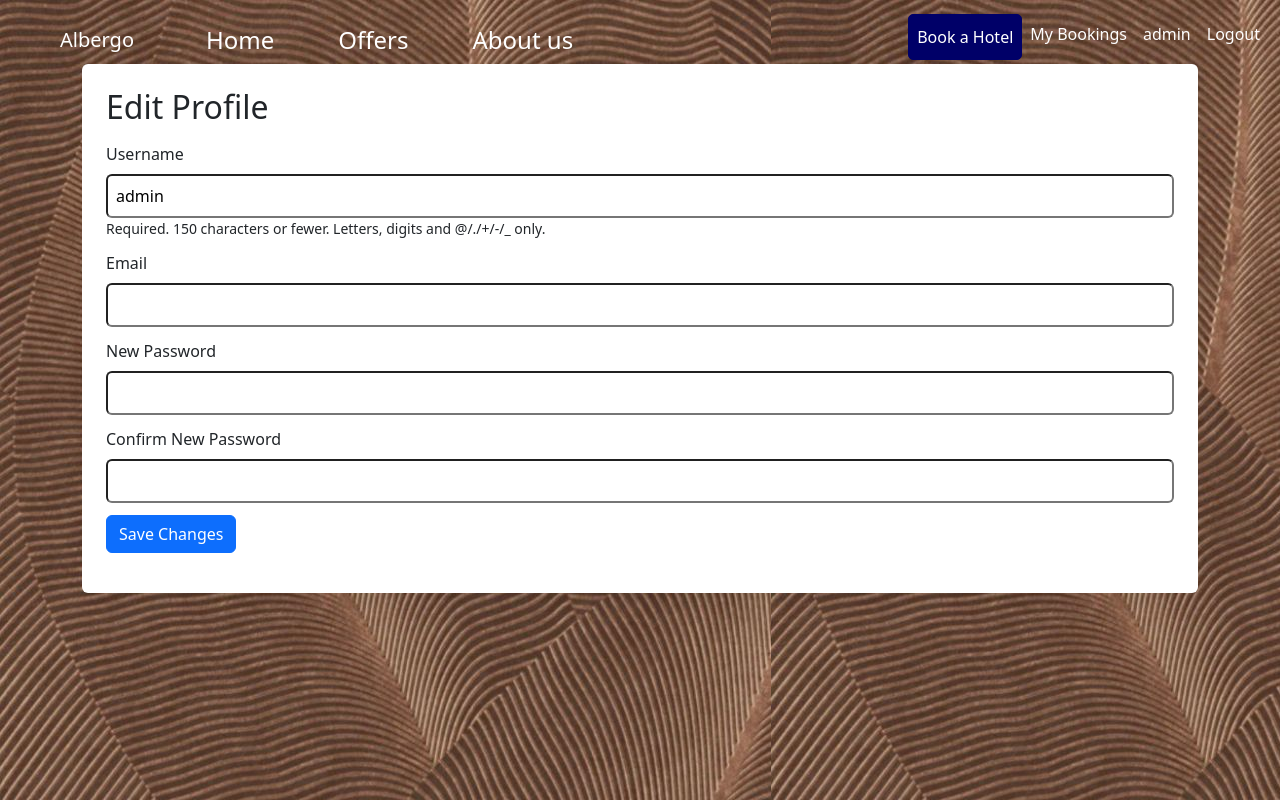
After one commit to jammy-8/project4, a Django app: page /edit_profile/ in a window 1280 px wide. The commit adds this page. Run offline with Django 5.2, Linux system fonts and the light colour scheme; a user stored in the database is signed in.

Commit message:
Added Login, Sign up Functionality. Updated Booking functionality to integrate with user. Enabled users to update their profile, and manage booking including edit and delete

```diff
--- /dev/null
+++ b/booking/hBooking/hotelBooking/forms.py
@@ -0,0 +1,56 @@
+from django import forms
+from django.contrib.auth.forms import UserCreationForm
+from django.contrib.auth.models import User
+
+class CustomUserCreationForm(UserCreationForm):
+    first_name = forms.CharField(max_length=30, required=True)
+    last_name = forms.CharField(max_length=30, required=True)
+    email = forms.EmailField(required=False)
+
+    class Meta:
+        model = User
+        fields = (
+            'username',
+            'first_name',
+            'last_name',
+            'email',
+            'password1',
+            'password2',
+        )
+
+class ProfileForm(forms.ModelForm):
+    password1 = forms.CharField(
+        widget=forms.PasswordInput,
+        required=False,
+        label='New Password'
+    )
+
+    password2 = forms.CharField(
+        widget=forms.PasswordInput,
+        required=False,
+        label='Confirm New Password'
+    )
+
+    class Meta:
+        model = User
+        fields = ['username', 'email']
+
+    def clean(self):
+        cleaned = super().clean()
+
+        p1 = cleaned.get('password1')
+        p2 = cleaned.get('password2')
+
+        if p1 or p2:
+            if p1 != p2:
+                raise forms.ValidationError('Password mismatch')
+
+        return cleaned
+
+    def clean_username(self):
+        username = self.cleaned_data.get('username')
+
+        if User.objects.filter(username = username).exclude(pk=self.instance.pk).exists():
+            raise forms.ValidationError('Username has been taken')
+
+        return username
--- a/booking/hBooking/hotelBooking/static/hBooking/styles.css
+++ b/booking/hBooking/hotelBooking/static/hBooking/styles.css
@@ -152,3 +152,198 @@ body {
     padding-top: 5%;
     margin-top: 10%;
 }
+
+.login-wrapper {
+    display:flex;
+    justify-content:center;
+    align-items: center;
+    padding:2rem 1rem;
+    margin-top: 10%;
+}
+
+.login-panel {
+    width:100%;
+    max-width:420px;
+    background:#fff;
+    padding:1.5rem;
+    border-radius:6px;
+    box-shadow:0 6px 20px rgba(0,0,0,0.08)
+}
+
+.login-panel h2 {
+    margin-top:0;
+    margin-bottom:1rem
+}
+
+.login-panel .form-group{
+    margin-bottom:0.75rem
+}
+
+.login-panel .form-control{
+    width:100%;
+    padding:0.5rem;
+    border:1px solid #ddd;
+    border-radius:4px
+}
+
+.login-panel .form-actions{
+    display:flex;gap:0.5rem;
+    align-items:center;
+    margin-top:0.75rem
+}
+
+.messages{
+    list-style:none;
+    padding:0;
+    margin:0 0 0.75rem 0
+}
+
+.message{
+    padding:0.5rem;
+    border-radius:4px
+}
+
+.message.error{
+    background:#fff1f0;
+    border:1px solid #ffd1d1;
+    color:#7a1a1a
+}
+
+.message.success{
+    background:#f0fff4;
+    border:1px solid #c8ffc9;
+    color:#0b5d2e
+}
+
+.form-group input,
+.form-group textarea {
+  width: 100%;
+  border-radius: 6px;
+  padding: 8px;
+}
+
+.form-popup {
+  position: fixed;
+  left: 50%;
+  top: 15%;
+  transform: translateX(-50%) translateY(-8px);
+  background: var(--bs-body-bg);
+  color: var(--bs-body-color);
+  border: 1px solid rgba(0,0,0,0.08);
+  padding: 1rem 1.25rem;
+  border-radius: 0.5rem;
+  box-shadow: 0 8px 24px rgba(0,0,0,0.12);
+  z-index: 9999;
+  min-width: 260px;
+  max-width: calc(100% - 2rem);
+  text-align: center;
+  opacity: 0;
+  visibility: hidden;
+  transition: opacity 0.3s ease, transform 0.3s ease, visibility 0.3s;
+  pointer-events: none;
+}
+
+.form-popup.visible {
+  opacity: 1;
+  visibility: visible;
+  transform: translateX(-50%) translateY(0);
+  pointer-events: auto;
+}
+
+.form-popup.hidden { display: none; }
+
+.form-popup .popup-content {
+  font-weight: 600;
+  color: var(--bs-danger-text-emphasis, #d9534f);
+}
+
+.signup-wrapper {
+  display: flex;
+  flex-direction: center;
+  align-items: center;
+  padding:4rem 4rem;
+}
+
+ .signup-panel {
+    width:100%;
+    background:#fff;
+    padding:1.5rem;
+    border-radius:6px;
+    box-shadow:0 6px 20px rgba(0,0,0,0.08)
+}
+
+.signup-panel h2 {
+    margin-top:0;
+    margin-bottom:1rem
+}
+
+.signup-panel .form-group{
+    margin-bottom:0.75rem
+}
+
+.signup-panel .form-control{
+    width:100%;
+    padding:0.5rem;
+    border:1px solid #ddd;
+    border-radius:4px
+}
+
+.signup-panel .form-actions{
+    display:flex;gap:0.5rem;
+    align-items:center;
+    margin-top:0.75rem
+}
+
+.profile-wrapper {
+  display: flex;
+  flex-direction: center;
+  align-items: center;
+  /* padding:4rem 4rem; */
+  margin-top: 5%;
+}
+
+ .profile-panel {
+    width:100%;
+    background:#fff;
+    padding:1.5rem;
+    border-radius:6px;
+    box-shadow:0 6px 20px rgba(0,0,0,0.08)
+}
+
+.profile-panel h2 {
+    margin-top:0;
+    margin-bottom:1rem
+}
+
+.profile-panel .form-group{
+    margin-bottom:0.75rem
+}
+
+.profile-panel .form-control{
+    width:100%;
+    padding:0.5rem;
+    border:1px solid #ddd;
+    border-radius:4px
+}
+
+.profile-panel .form-actions{
+    display:flex;gap:0.5rem;
+    align-items:center;
+    margin-top:0.75rem
+}
+
+.booking-wrapper {
+  /* display: flex; */
+  /* flex-direction: center; */
+  /* align-items: center; */
+  padding-top: 7%;
+  width: 25%;
+}
+
+.empty-wrapper {
+  /* display: flex; */
+  /* flex-direction: center; */
+  /* align-items: center; */
+  padding-top: 10%;
+  width: 25%;
+}
--- a/booking/hBooking/hotelBooking/templates/hBooking/base.html
+++ b/booking/hBooking/hotelBooking/templates/hBooking/base.html
@@ -5,8 +5,9 @@
         <title>Albergo</title>
         <link href="https://cdn.jsdelivr.net/npm/bootstrap@5.3.8/dist/css/bootstrap.min.css" rel="stylesheet" integrity="sha384-sRIl4kxILFvY47J16cr9ZwB07vP4J8+LH7qKQnuqkuIAvNWLzeN8tE5YBujZqJLB" crossorigin="anonymous">
         <link rel="stylesheet" type="text/css" href="{% static 'hBooking/styles.css' %}">
+        <script src="https://cdn.jsdelivr.net/npm/bootstrap@5.3.8/dist/js/bootstrap.bundle.min.js"></script>
     </head>
-    <body>
+    <body data-is-auth="{% if request.user.is_authenticated %}true{% else %}false {% endif %}">
         <header>
             {% include 'hBooking/navbar.html' %}
         </header>
--- /dev/null
+++ b/booking/hBooking/hotelBooking/templates/hBooking/edit_profile.html
@@ -0,0 +1,57 @@
+{% extends "hBooking/base.html" %}
+{% load static %}
+{% block title %}Edit Profile{% endblock %}
+
+{% block content %}
+
+<div class="container profile-wrapper">
+  <div class="profile-panel">
+    <h2>Edit Profile</h2>
+
+    {% if messages %}
+        {% for message in messages %}
+            <div class="alert alert-{{ message.tags }}" role="alert">{{ message }}</div>
+        {% endfor %}
+    {% endif %}
+
+    <form method="post" id="profile-form" action="{% url 'update_profile' %}">
+        {% csrf_token %}
+
+        <div class="form-group">
+            <label for="id_username" class="form-label">Username</label>
+            <div class="edit-form">{{ form.username }}</div>
+            {% if form.username.help_text %}
+                <small id="id_username_helptext" class="help_text">{{ form.username.help_text }}</small>
+            {% endif %}
+        </div>
+
+        <div class="form-group">
+            <label for="id_email" class="form-label">Email</label>
+            <div class="edit-form">{{ form.email }}</div>
+        </div>
+
+        <!-- <div class="mb-3">
+            <label for="id_phone_number" class="form-label">Phone Number (optional)</label>
+            <div class="edit-form"></div>
+        </div> -->
+
+        <div class="form-group">
+            <label for="password1" class="form-label">New Password</label>
+            <div class="edit-form">{{ form.password1 }}</div>
+            {% if form.password1.help_text %}
+                <small id="id_password1_helptext" class="help_text">{{ form.password1.help_text }}</small>
+            {% endif %}
+        </div>
+
+        <div class="form-group">
+            <label for="password2" class="form-label">Confirm New Password</label>
+            <div class="edit-form">{{ form.password2 }}</div>
+            {% if form.password2.help_text %}
+                <small id="id_password2_helptext" class="help_text">{{ form.password2.help_text }}</small>
+            {% endif %}
+        </div>
+
+        <button type="submit" name="save-profile" class="btn btn-primary">Save Changes</button>
+    </form>
+</div>
+{% endblock %}
--- a/booking/hBooking/hotelBooking/templates/hBooking/navbar.html
+++ b/booking/hBooking/hotelBooking/templates/hBooking/navbar.html
@@ -15,9 +15,25 @@
         <li class="nav-item fs-4">
           <a class="nav-link nav-animate text-white ms-5" href="#about-us">About us</a>
         </li>
+
+        {% if user.is_authenticated %}
         <li class="nav-item ms-auto">
           <a class="nav-link book-hotel text-white" href="{% url 'booking' %}">Book a Hotel</a>
         </li>
+        <li class="nav-item">
+          <a class="nav-link text-white" href="{% url 'my_bookings' %}">My Bookings</a>
+        </li>
+        <li class="nav-item">
+          <a class="nav-link edit_profile text-white" href="{% url 'edit_profile' %}"> {{ user.username }} </a>
+        </li>
+        <li class="nav-item">
+          <a class="nav-link logout text-white" href="{% url 'logout' %}">Logout</a>
+        </li>
+        {% else %}
+        <li class="nav-item ms-auto">
+          <a class="nav-link login text-white" href="{% url 'login' %}">Login</a>
+        </li>
+        {% endif %}
       </ul>
     </div>
   </div>
--- a/booking/hBooking/hotelBooking/urls.py
+++ b/booking/hBooking/hotelBooking/urls.py
@@ -3,7 +3,16 @@ from . import views
 
 urlpatterns = [
     path('', views.index , name='index'),
-    path('booking', views.booking_view, name='booking'),
-    path('hotelBooking', views.hotelBooking, name='hotelBooking'),
-    path('booking_success', views.booking_success, name='booking_success'),
+    path('booking/', views.booking_view, name='booking'),
+    path('hotelBooking/', views.hotelBooking, name='hotelBooking'),
+    path('booking_success/', views.booking_success, name='booking_success'),
+    path('login/', views.login_view, name='login'),
+    path('signup/', views.signup_view, name='signup'),
+    path('logout/', views.logout_view, name='logout'),
+    path('edit_profile/', views.edit_profile_view, name='edit_profile'),
+    path('edit_profile/update_profile', views.update_profile_view, name='update_profile'),
+    path('my_bookings/', views.my_bookings, name='my_bookings'),
+    path('my_bookings/update_bookings/<int:booking_id>/', views.update_booking_view, name='update_bookings'),
+    path('my_booking/delete/<int:booking_id>/', views.delete_booking_view, name='delete_booking')
+
 ]
--- a/booking/hBooking/hotelBooking/views.py
+++ b/booking/hBooking/hotelBooking/views.py
@@ -2,9 +2,13 @@ from django.shortcuts import render, redirect
 from django.contrib import messages
 from django.db import models
 from django.http import HttpResponse
+from django.shortcuts import get_object_or_404
 import base64
 from io import BytesIO
-from .models import booking, hotelTypes
+from .forms import CustomUserCreationForm, ProfileForm
+from .models import booking, hotelTypes, User
+from django.contrib.auth.decorators import login_required
+from django.contrib.auth import  authenticate, login, logout, update_session_auth_hash
 
 try:
     from PIL import Image
@@ -58,14 +62,56 @@ def index(request):
         })
     return render(request, 'hBooking/index.html', {'hotelTypesList': hotelTypesList})
 
+def login_view(request):
+    if request.user.is_authenticated:
+        return redirect('index')
+
+    if request.method == 'POST':
+        username = request.POST.get('username')
+        password = request.POST.get('password')
+        user = authenticate(request, username=username, password=password)
+        if user:
+            login(request, user)
+            messages.success(request, f'Welcome back, {user.username}!')
+            next_url = request.POST.get('next') or request.GET.get('next') or 'index'
+            return redirect(next_url)
+        else:
+            messages.error(request, 'Invalid username or password')
+
+    return render(request, 'hBooking/login.html')
+
+def signup_view(request):
+    if request.user.is_authenticated:
+        return redirect('index')
+
+    if request.method == 'POST':
+        form = CustomUserCreationForm(request.POST)
+        if form.is_valid():
+            user = form.save()
+            username = form.cleaned_data.get('username')
+            raw_password = form.cleaned_data.get('password1')
+            user = authenticate(request, username=username, password=raw_password)
+            login(request, user)
+            messages.success(request, 'Account created successfully. Welcome!')
+            return redirect('login')
+        else:
+            messages.error(request, 'Please correct the errors below.')
+    else:
+        form = CustomUserCreationForm()
+
+    return render(request, 'hBooking/signup.html', {'form': form})
+
+
+def logout_view(request):
+    logout(request)
+    messages.info(request, 'You have been logged out.')
+    return redirect('index')
+
+@login_required
 def booking_view(request):
     hotel_types = hotelTypes.objects.all()
 
     if request.method == 'POST':
-        first_name = request.POST.get('firstname')
-        last_name = request.POST.get('lastname')
-        email = request.POST.get('email')
-        phone_number = request.POST.get('phone')
         check_in_date = request.POST.get('check-in')
         check_out_date = request.POST.get('check-out')
         hotel_type_id = request.POST.get('room')
@@ -73,10 +119,7 @@ def booking_view(request):
         hotel_type = hotelTypes.objects.get(hotel_id=hotel_type_id)
 
         booking.objects.create(
-            first_name=first_name,
-            last_name=last_name,
-            email=email,
-            phone_number=phone_number,
+            user = request.user,
             check_in_date=check_in_date,
             check_out_date=check_out_date,
             hotel_type=hotel_type
@@ -88,3 +131,69 @@ def booking_view(request):
 
 def booking_success(request):
     return render(request, 'hBooking/booking_success.html')
+
+
+def edit_profile_view(request):
+    form = ProfileForm(instance=request.user)
+    return render(request, 'hbooking/edit_profile.html', {'form' : form})
+
+def update_profile_view(request):
+    user = request.user
+
+    if request.method == 'POST':
+        form = ProfileForm(request.POST, instance=user)
+        if form.is_valid():
+            user = form.save(commit=False)
+
+            new_password = form.cleaned_data.get('password1')
+            if new_password:
+                user.set_password(new_password)
+
+            user.save()
+
+            if new_password:
+                update_session_auth_hash(request, user)
+
+            messages.success(request, 'Profile has been updated')
+        else:
+            messages.error(request, "Please correct errors")
+    return redirect('edit_profile')
+
+def my_bookings(request):
+    user_bookings = booking.objects.filter(user=request.user)
+    return render(request, 'hBooking/my_bookings.html', {
+        'bookings': user_bookings,
+        'hotel_types': hotelTypes
+    })
+
+def update_booking_view(request, booking_id):
+    booking_obj = get_object_or_404(booking, booking_id=booking_id, user=request.user)
+    hotel_types = hotelTypes.objects.all()
+
+    if request.method == 'POST':
+        booking_obj.check_in_date = request.POST.get('check-in')
+        booking_obj.check_out_date = request.POST.get('check-out')
+
+        hotel_type_id = request.POST.get('room')
+        booking_obj.hotel_type = hotelTypes.objects.get(hotel_id=hotel_type_id)
+
+        booking_obj.save()
+
+        messages.success(request, "Booking has been updated")
+        return redirect('my_bookings')
+
+    return render(request, 'hBooking/booking.html', {
+        'booking': booking_obj,
+        'hotel_types': hotel_types
+    })
+
+@login_required
+def delete_booking_view(request, booking_id):
+    booking_obj = get_object_or_404(booking, booking_id=booking_id, user=request.user)
+
+    if request.method == 'POST':
+        booking_obj.delete()
+        messages.success(request, "Booking deleted successfully")
+        return redirect('my_bookings')
+
+    return redirect('my_bookings')
```
Also changed, not shown: booking/hBooking/hBooking/settings.py (+18 -17 lines), booking/hBooking/hotelBooking/models.py (+4 -6 lines), booking/hBooking/hotelBooking/templates/hBooking/booking.html (+1 -19 lines), booking/hBooking/hotelBooking/templates/hBooking/login.html (added, +42 -0 lines), booking/hBooking/hotelBooking/templates/hBooking/my_bookings.html (added, +72 -0 lines), booking/hBooking/hotelBooking/templates/hBooking/signup.html (added, +81 -0 lines), booking/hBooking/hotelBooking/migrations/0004_remove_booking_email_remove_booking_first_name_and_more.py (added), booking/hBooking/hotelBooking/migrations/0005_alter_booking_phone_number.py (added).
